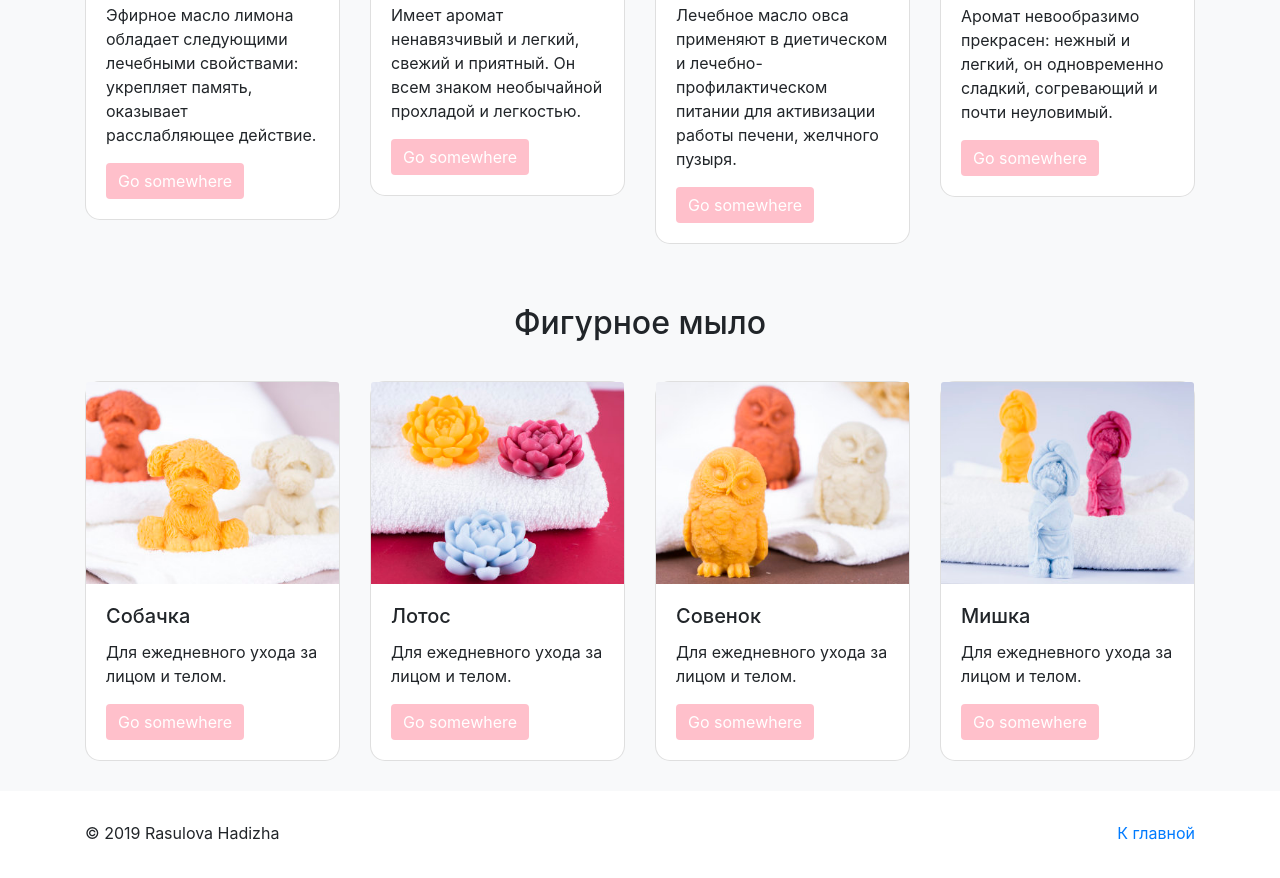
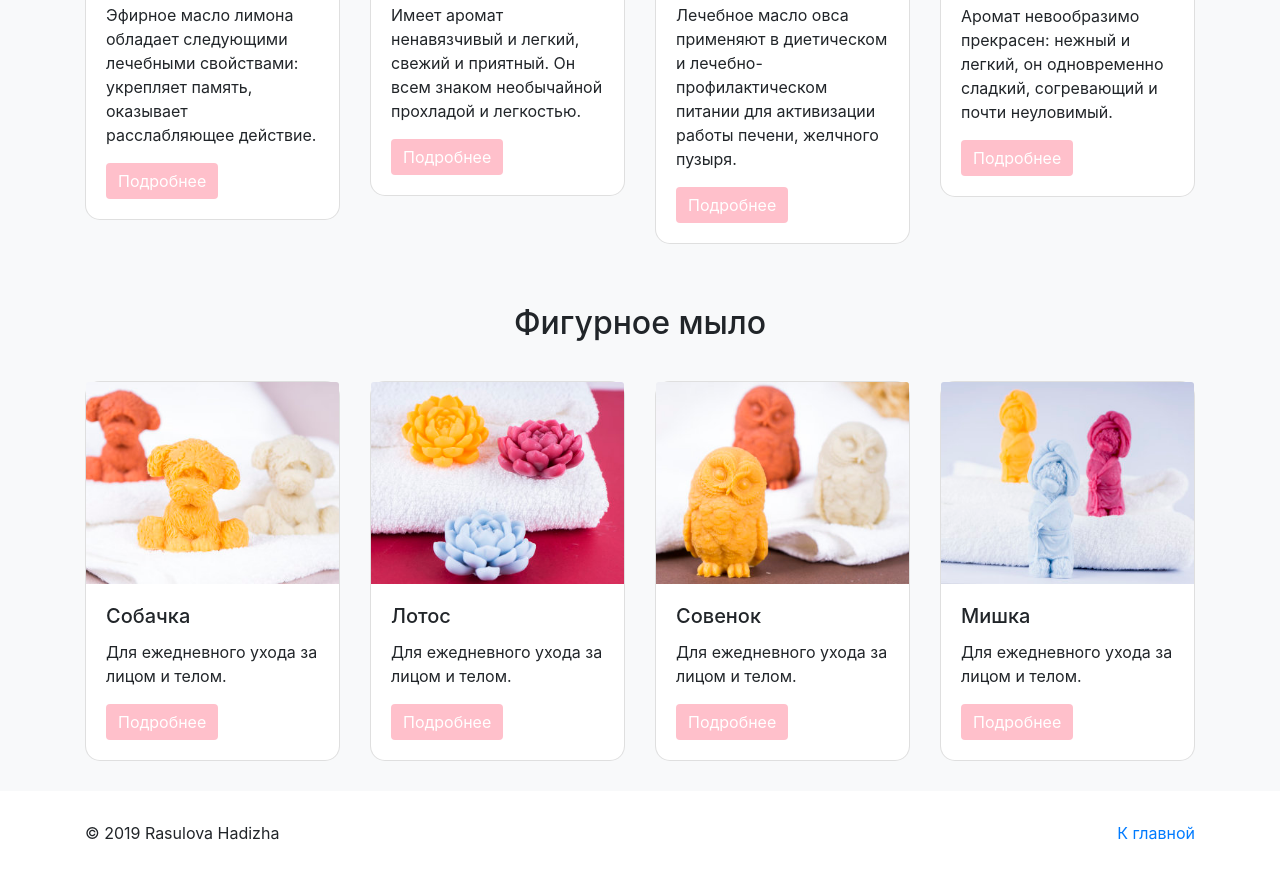
Before and after one commit to Hadizha/Hadizha.github.io, a plain HTML site: page index.html in a window 1280 px wide. Shown: the part 1026-1904 px from the top of the page. Drawn offline with nearby package versions, Linux system fonts and the light colour scheme.

Commit message:
Add files via upload

```diff
--- a/index.html
+++ b/index.html
@@ -4,14 +4,14 @@
     <meta charset="UTF-8">
     <meta name="viewport" content="width=device-width, initial-scale=1.0">
     <meta http-equiv="X-UA-Compatible" content="ie=edge">
-    <title>Album</title>
+    <title>Soap</title>
     <link rel="stylesheet" href="https://stackpath.bootstrapcdn.com/bootstrap/4.1.3/css/bootstrap.min.css" integrity="sha384-MCw98/SFnGE8fJT3GXwEOngsV7Zt27NXFoaoApmYm81iuXoPkFOJwJ8ERdknLPMO" crossorigin="anonymous">
     <link rel="stylesheet" href="index.css">
 </head>
 <body>
     <header class="header">
         <nav class="navbar navbar-light bg-light fixed-top">
-            <a class="navbar-brand" href="#">Album</a>
+            <a class="navbar-brand" href="#">Soap</a>
             <button class="navbar-toggler" type="button" data-toggle="collapse"
             data-target="#navbarCollapse" aria-expanded="false" aria-label="Toggle navigation">
                 <span class="navbar-toggler-icon"></span>
@@ -77,7 +77,7 @@
                                     <div class="card-body">
                                       <h5 class="card-title">Лимонное</h5>
                                       <p class="card-text">Эфирное масло лимона обладает следующими лечебными свойствами: укрепляет память, оказывает расслабляющее действие.</p>
-                                      <a href="#" class="btn btn-primary">Go somewhere</a>
+                                      <a href="#" class="btn btn-primary">Подробнее</a>
                                     </div>
                              </div>
                     </div>
@@ -87,7 +87,7 @@
                                     <div class="card-body">
                                       <h5 class="card-title">Зеленый чай</h5>
                                       <p class="card-text">Имеет аромат ненавязчивый и легкий, свежий и приятный. Он всем знаком необычайной прохладой и легкостью.</p>
-                                      <a href="#" class="btn btn-primary">Go somewhere</a>
+                                      <a href="#" class="btn btn-primary">Подробнее</a>
                                     </div>
                              </div>
                     </div>
@@ -97,7 +97,7 @@
                                     <div class="card-body">
                                       <h5 class="card-title">Медовая овсянка</h5>
                                       <p class="card-text">Лечебное масло овса применяют в диетическом и лечебно-профилактическом питании для активизации работы печени, желчного пузыря.</p>
-                                      <a href="#" class="btn btn-primary">Go somewhere</a>
+                                      <a href="#" class="btn btn-primary">Подробнее</a>
                                     </div>
                              </div>
                     </div>
@@ -107,7 +107,7 @@
                                     <div class="card-body">
                                       <h5 class="card-title">Ванильное латте</h5>
                                       <p class="card-text">Аромат невообразимо прекрасен: нежный и легкий, он одновременно сладкий, согревающий и почти неуловимый.</p>
-                                      <a href="#" class="btn btn-primary">Go somewhere</a>
+                                      <a href="#" class="btn btn-primary">Подробнее</a>
                                     </div>
                              </div>
                     </div>
@@ -122,7 +122,7 @@
                                     <div class="card-body">
                                       <h5 class="card-title">Собачка</h5>
                                       <p class="card-text">Для ежедневного ухода за лицом и телом.</p>
-                                      <a href="#" class="btn btn-primary">Go somewhere</a>
+                                      <a href="#" class="btn btn-primary">Подробнее</a>
                                     </div>
                              </div>
                     </div>
@@ -132,7 +132,7 @@
                                     <div class="card-body">
                                       <h5 class="card-title">Лотос</h5>
                                       <p class="card-text">Для ежедневного ухода за лицом и телом.</p>
-                                      <a href="#" class="btn btn-primary">Go somewhere</a>
+                                      <a href="#" class="btn btn-primary">Подробнее</a>
                                     </div>
                              </div>
                     </div>
@@ -142,7 +142,7 @@
                                     <div class="card-body">
                                       <h5 class="card-title">Совенок</h5>
                                       <p class="card-text">Для ежедневного ухода за лицом и телом.</p>
-                                      <a href="#" class="btn btn-primary">Go somewhere</a>
+                                      <a href="#" class="btn btn-primary">Подробнее</a>
                                     </div>
                              </div>
                     </div>
@@ -152,7 +152,7 @@
                                     <div class="card-body">
                                       <h5 class="card-title">Мишка</h5>
                                       <p class="card-text">Для ежедневного ухода за лицом и телом.</p>
-                                      <a href="#" class="btn btn-primary">Go somewhere</a>
+                                      <a href="#" class="btn btn-primary">Подробнее</a>
                                     </div>
                              </div>
                     </div>
--- /dev/null
+++ b/index.js
@@ -0,0 +1 @@
+function
```
